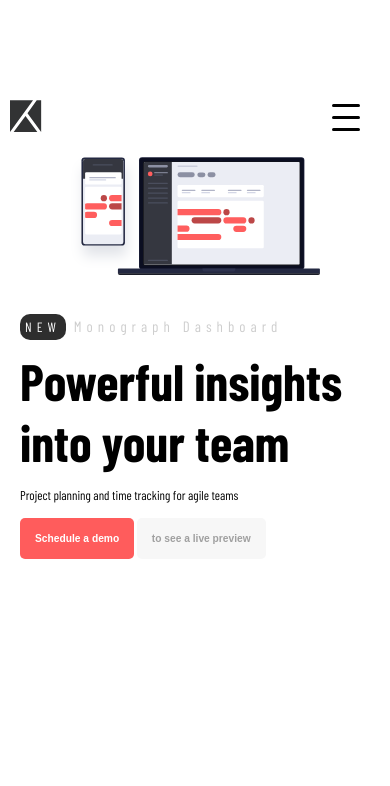
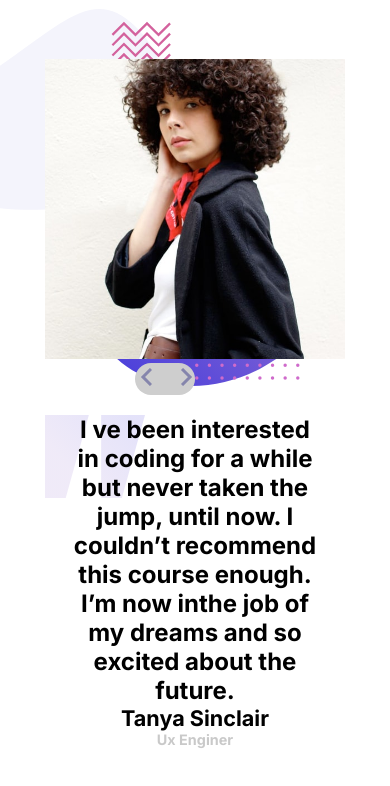
Before and after one commit to ichwanridwan01/Landing-tracking-project, a plain HTML site: page index.html in a window 390 px wide. Drawn offline with nearby package versions, Linux system fonts and the light colour scheme.

Commit message:
Add files via upload

```diff
--- a/app.js
+++ b/app.js
@@ -1,6 +1,37 @@
-const menu = document.querySelector(".menu-toggle");
-const nav = document.querySelector("nav ul");
+const prev = document.querySelector(".before");
+const next = document.querySelector(".next");
+const image = document.querySelector(".feedback-image");
+const feed = document.querySelector(".main");
 
-menu.addEventListener("click", function () {
-  nav.classList.toggle("slide");
-});
+const user = [
+  {
+    name: "Tanya Sinclair",
+    role: "Ux Enginer",
+    feedback:
+      " I ve been interested in coding for a while but never taken the jump, until now. I couldn’t recommend this course enough. I’m now inthe job of my dreams and so excited about the future. ",
+    image: "/images/image-tanya.jpg",
+  },
+  {
+    name: "John Tarkpor",
+    role: "Junior Front-end Developer",
+    feedback:
+      "If you want to lay the best foundation possible I d recommend taking this course.The depth the instructors go into is incredible. I now feel so confident about starting up as a professional developer. ",
+    image: "/images/image-john.jpg",
+  },
+];
+
+let slide = 0;
+
+const navi = () => {
+  if (slide > user.length - 1) {
+    slide = 0;
+  }
+  image.innerHTML = `<img src="${user[slide].image}" alt="" />`;
+  feed.innerHTML = `<h4>${user[slide].feedback}</h4> <h5><span class="bolder">${user[slide].name}</span>${user[slide].role}</h5>`;
+  slide++;
+};
+
+navi();
+
+prev.addEventListener("click", navi);
+next.addEventListener("click", navi);
--- a/index.html
+++ b/index.html
@@ -4,15 +4,13 @@
     <meta charset="UTF-8" />
     <meta name="viewport" content="width=device-width, initial-scale=1.0" />
     <!-- displays site properly based on user's device -->
-
     <link rel="icon" type="image/png" sizes="32x32" href="./images/logo.svg" />
-
-    <title>Project tracking intro component</title>
+    <title>Coding Bootcamp Testimonials Slider</title>
 
     <!-- Feel free to remove these styles or customise in your own stylesheet 👍 -->
     <link rel="preconnect" href="https://fonts.gstatic.com" />
     <link
-      href="https://fonts.googleapis.com/css2?family=Barlow+Condensed:wght@400;700&display=swap"
+      href="https://fonts.googleapis.com/css2?family=Inter:wght@300;500;700&display=swap"
       rel="stylesheet"
     />
     <link rel="stylesheet" href="style.css" />
@@ -20,43 +18,27 @@
   <body>
     <div class="container">
       <div class="content-main">
-        <nav>
-          <div class="logo">
-            <img src="/images/logo.svg" alt="" />
+        <div class="main">
+          <!-- <h4>
+            “ I’ve been interested in coding for a while but never taken the
+            jump, until now. I couldn’t recommend this course enough. I’m now in
+            the job of my dreams and so excited about the future. ”
+          </h4> -->
+          <!-- <h5><span class="bolder">Tanya Sinclair</span> UX Engineer</h5> -->
+        </div>
+        <div class="main2">
+          <div class="feedback-image">
+            <!-- <img src="/images/image-tanya.jpg" alt="" /> -->
           </div>
-          <ul>
-            <li><a href="#">Product</a></li>
-            <li><a href="#">Features</a></li>
-            <li><a href="#">Pricing</a></li>
-            <li><a href="#">Login</a></li>
-          </ul>
-          <div class="menu-toggle">
-            <input type="checkbox" />
-            <span></span>
-            <span></span>
-            <span></span>
+
+          <div class="background">
+            <img src="/images/pattern-bg.svg" alt="" />
           </div>
-        </nav>
-        <section>
-          <div class="content">
-            <h3>
-              <span
-                class="background-black pd-1 border-circle text-white font-1"
-                >NEW</span
-              >
-              Monograph Dashboard
-            </h3>
-            <h2>Powerful insights into your team</h2>
-            <p>Project planning and time tracking for agile teams</p>
-            <form action="#">
-              <button type="submit" class="demo">Schedule a demo</button>
-              <button type="submit" class="live">to see a live preview</button>
-            </form>
+          <div class="slide">
+            <div class="before"><img src="/images/icon-prev.svg" alt="" /></div>
+            <div class="next"><img src="/images/icon-next.svg" alt="" /></div>
           </div>
-          <div class="content-img">
-            <img src="/images/illustration-devices.svg" alt="" />
-          </div>
-        </section>
+        </div>
       </div>
     </div>
     <script src="app.js"></script>
--- a/style.css
+++ b/style.css
@@ -5,308 +5,152 @@
 }
 
 body {
-  font-family: "Barlow Condensed", sans-serif;
+  font-family: "Inter", sans-serif;
 }
 
 .container {
-  margin-top: 100px;
-  overflow-x: hidden;
+  margin: 15%;
 }
 
-.container .content-main nav {
-  display: flex;
-  justify-content: space-between;
-  margin-left: 100px;
+.container .content-main {
+  display: grid;
+  grid-template-columns: 1fr 1fr 1fr 1fr;
+  justify-content: center;
+  align-items: center;
+  gap: 20px;
 }
 
-.container .content-main nav ul {
-  display: flex;
-  list-style: none;
-  justify-content: space-around;
-  width: 25%;
+.container .content-main .main {
+  background-image: url(/images/pattern-quotes.svg);
+  background-repeat: no-repeat;
+  background-size: 100px;
+}
+.container .content-main .main h4 {
+  text-align: justify;
+  width: 500px;
+  font-size: 1.5em;
 }
 
-.container .content-main nav ul a {
-  text-decoration: none;
-  transition: all 0.3s;
-  color: black;
-  transition: transform 0.5s linear;
+.container .content-main .main h5 {
+  font-weight: 700;
+  color: rgb(201, 201, 201);
 }
 
-/* Menu-toggle */
-.menu-toggle {
-  display: none;
-  flex-direction: column;
-  justify-content: space-around;
+.bolder {
+  font-weight: bold;
+  font-size: 1.5em;
+  color: black;
+}
+
+.container .content-main .main2 {
   position: relative;
 }
 
-.menu-toggle input {
+.container .content-main .main2 .background img {
+  max-width: 400px;
   position: absolute;
-  width: 40px;
-  height: 30px;
-  left: -5px;
-  opacity: 0;
-  cursor: pointer;
-  z-index: 2;
+  top: -50px;
+  z-index: -1;
 }
 
-.menu-toggle span {
-  display: block;
-  width: 28px;
-  height: 3px;
-  background-color: black;
-  border-radius: 5px;
-  transition: all 0.5s;
+.container .content-main .main2 img {
+  max-width: 300px;
 }
 
-.menu-toggle span:nth-child(2) {
-  transform-origin: 0 0;
+.container .content-main .main2 .slide {
+  display: flex;
 }
 
-.menu-toggle input:checked ~ span:nth-child(2) {
-  background-color: black;
-  transform: rotate(45deg) translate(-1px, -2px);
+.container .content-main .main2 .slide .before {
+  width: 40px;
+  background-color: rgb(206, 206, 206);
+  padding: 5px;
+  border-top-left-radius: 100px;
+  border-bottom-left-radius: 100px;
+  cursor: pointer;
 }
 
-.menu-toggle span:nth-child(4) {
-  transform-origin: 0 100%;
+.container .content-main .main2 .slide .next {
+  width: 20px;
+  background-color: rgb(206, 206, 206);
+  padding: 5px;
+  border-top-right-radius: 100px;
+  border-bottom-right-radius: 100px;
+  cursor: pointer;
 }
 
-.menu-toggle input:checked ~ span:nth-child(4) {
-  background-color: black;
-  transform: rotate(-45deg) translate(5px, -5px);
-}
-
-.menu-toggle input:checked ~ span:nth-child(3) {
-  opacity: 0;
-  transform: scale(0);
-}
-
-.container .content-main nav ul a:hover {
-  border-bottom: 1px solid black;
-  transition: all 1s;
-  color: black;
-  transition: transform 0.5s linear;
-}
-
-.container .content-main section {
-  display: grid;
-  justify-content: space-evenly;
-  grid-template-columns: repeat(auto-fit, minmax(500px, 0fr));
-  margin-top: 5%;
-}
-
-.container .content-main section .content {
-  margin-top: 10%;
-  display: flex;
-  flex-direction: column;
-  row-gap: 15px;
-}
-
-.container .content-main section .content h3 {
-  font-weight: 200;
-  letter-spacing: 5px;
-  color: rgb(206, 206, 206);
-}
-
-.container .content-main section .content h2 {
-  font-weight: 700;
-  font-size: 4em;
-}
-
-.container .content-main section .content button.demo {
-  background-color: hsl(0, 100%, 68%);
-  padding: 15px;
-  border-radius: 5px;
-  border: none;
-  color: white;
-  cursor: pointer;
-  font-weight: bolder;
-}
-
-.container .content-main section .content button.live:hover {
-  background-color: hsl(0, 100%, 68%);
-  transition: background 0.8s linear;
-  color: white;
-}
-
-.container .content-main section .content button.live {
-  background-color: hsl(0, 0%, 97%);
-  padding: 15px;
-  border-radius: 5px;
-  border: none;
-  color: rgb(160, 160, 160);
-  cursor: pointer;
-  font-weight: bolder;
-  font-size: 0.8em;
-}
-
-.container .content-main section .content-img img {
-  max-width: 800px;
-}
-
-/* !breakpoint responsive */
-
-@media (max-width: 320px) {
-  .container {
-    overflow-x: hidden;
-  }
-  .container .content-main nav {
-    display: flex;
-    justify-content: space-between;
-    margin-left: 10px;
-    margin-right: 30px;
+@media (max-width: 500px) {
+  .container .content-main {
+    display: grid;
+    grid-template-columns: 1fr;
   }
 
-  nav ul {
-    position: absolute;
-    flex-direction: column;
-    right: 30px;
-    top: 100px;
-    height: 50vh;
-    padding: 70px;
-    border-radius: 10px;
-    background-color: red;
-    align-items: center;
-    z-index: 0;
-    transform: scale(100%);
-    transition: all 1s;
-    opacity: 0;
-  }
-
-  .menu-toggle {
-    display: flex;
-  }
-  nav ul.slide {
-    opacity: 1;
-    transform: translatey(0);
-  }
-
-  .container .content-main section {
+  .container .content-main .main {
     display: flex;
     flex-direction: column;
     justify-content: center;
     align-items: center;
   }
-  .container .content-main section .content {
-    margin-left: 20px;
-    order: 2;
-    font-size: 0.8em;
-    /* width: 250px; */
+
+  .container .content-main .main h4 {
+    width: 250px;
+    text-align: center;
   }
 
-  .container .content-main section .content button {
-    font-size: 0.5em;
+  .container .content-main .main h5 {
+    font-size: 0.9em;
+    text-align: center;
+  }
+  .container .content-main .main h5 .bolder {
+    display: block;
   }
 
-  .container .content-main section .content-img img {
-    max-width: 250px;
+  .container .content-main .main2 {
+    order: -1;
+    display: grid;
+    justify-content: center;
+    align-items: center;
+  }
+
+  .container .content-main .main2 .background img {
+    right: 10%;
+    max-width: 400px;
+  }
+
+  .container .content-main .main2 .slide {
+    margin-left: 30%;
   }
 }
 
-@media (max-width: 576px) {
-  .container {
-    overflow-x: hidden;
-  }
-  .container .content-main nav {
-    display: flex;
-    justify-content: space-between;
-    margin-left: 10px;
-    margin-right: 30px;
+@media (max-width: 768px) {
+  .container .content-main {
+    display: grid;
+    grid-template-columns: 1fr;
   }
 
-  nav ul {
-    position: absolute;
-    flex-direction: column;
-    right: 30px;
-    top: 100px;
-    height: 50vh;
-    padding: 70px;
-    border-radius: 10px;
-    background-color: red;
-    align-items: center;
-    z-index: 0;
-    transform: scale(100%);
-    transition: all 1s;
-    opacity: 0;
-  }
-
-  .menu-toggle {
-    display: flex;
-  }
-  nav ul.slide {
-    opacity: 1;
-    transform: translatey(0);
-  }
-
-  .container .content-main section {
+  .container .content-main .main {
     display: flex;
     flex-direction: column;
     justify-content: center;
     align-items: center;
   }
-  .container .content-main section .content {
-    margin-left: 20px;
-    order: 2;
-    font-size: 0.8em;
-    /* width: 250px; */
+
+  .container .content-main .main h4,
+  h5 {
+    text-align: center;
   }
 
-  .container .content-main section .content button {
-    font-size: 0.8em;
+  .container .content-main .main h5 .bolder {
+    display: block;
+  }
+  .container .content-main .main2 {
+    order: -1;
+    display: grid;
+    justify-content: center;
+    align-items: center;
   }
 
-  .container .content-main section .content-img img {
-    max-width: 250px;
+  .container .content-main .main2 .slide {
+    margin-left: 30%;
   }
 }
-
-@media (max-width: 768px) {
-  nav ul {
-    position: absolute;
-    flex-direction: column;
-    right: 30px;
-    top: 100px;
-    height: 50vh;
-    padding: 70px;
-    border-radius: 10px;
-    background-color: red;
-    align-items: center;
-    z-index: 0;
-    transform: scale(100%);
-    transition: all 1s;
-    opacity: 0;
-  }
-
-  .menu-toggle {
-    display: flex;
-  }
-  nav ul.slide {
-    opacity: 1;
-    transform: translatey(0);
-  }
-}
-
-/* ? call property */
-
-.background-black {
-  background-color: rgb(46, 46, 46);
-}
-
-.pd-1 {
-  padding: 5px;
-}
-
-.border-circle {
-  border-radius: 10px;
-}
-
-.text-white {
-  color: white;
-}
-
-.font-1 {
-  font-size: 0.9em;
-  font-weight: 200;
-}
```
Also changed, not shown: design/desktop-design-slide-1.jpg (added), design/desktop-design-slide-2.jpg (added), design/desktop-preview.jpg, design/mobile-design-slide-1.jpg (added), design/mobile-design-slide-2.jpg (added), images/icon-next.svg (added), images/icon-prev.svg (added), images/image-john.jpg (added), images/image-tanya.jpg (added), images/pattern-bg.svg (added), images/pattern-curve.svg (added), images/pattern-quotes.svg (added), 2 other files.
